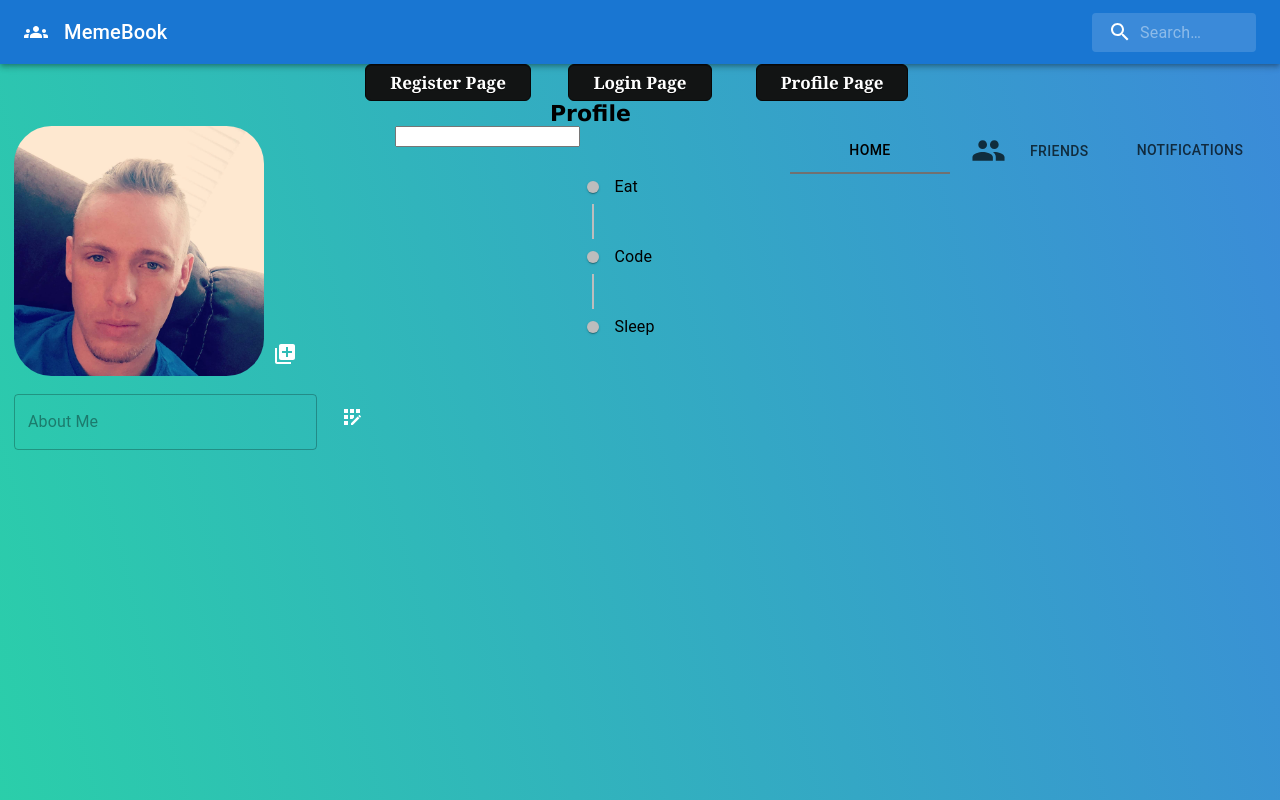
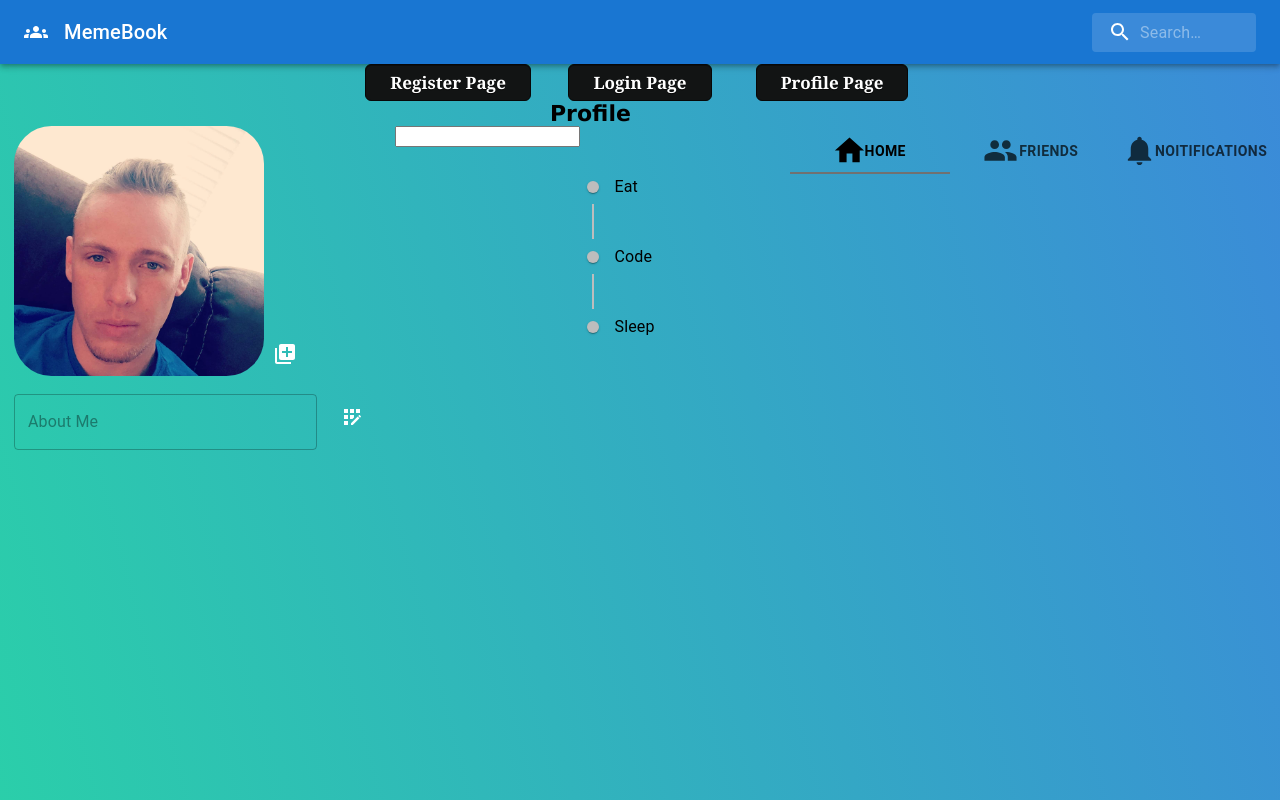
Before and after one commit to BrandonMCarlson/Socialmediauserstory-Front-End, a React (Create React App) app: page /profile in a window 1280 px wide. Shown: the top 800 px of the page. Built offline with nearby package versions, Linux system fonts and the light colour scheme; no server answers.

Commit message:
fix icons to tabs

```diff
--- a/src/components/pages/Profile.css
+++ b/src/components/pages/Profile.css
@@ -16,7 +16,7 @@
 
 .icon-tab-style {
     display: grid;
-    grid-template-columns: 1fr 1fr;
+    grid-template-columns: 30% 80%;
 }
 
 .text-tab-style {
@@ -55,3 +55,7 @@ label[data-shrink=false]+.MuiInputBase-formControl .css-1sqnrkk-MuiInputBase-inp
 .css-1u3bzj6-MuiFormControl-root-MuiTextField-root {
     margin-left: 14px!important;
 }
+
+.notifiactions-image-text {
+    margin-left: -12px;
+}
--- a/src/components/pages/Profile.jsx
+++ b/src/components/pages/Profile.jsx
@@ -8,6 +8,8 @@ import TabList from "@material-ui/lab/TabList";
 import TabPanel from "@material-ui/lab/TabPanel";
 import "./Profile.css";
 import PeopleIcon from '@mui/icons-material/People';
+import HomeIcon from '@mui/icons-material/Home';
+import NotificationsIcon from '@mui/icons-material/Notifications';
 import Post from "../Post";
 import AboutMe from "../AboutMe";
 import ProfilePhoto from "../ProfilePhoto";
@@ -45,10 +47,12 @@ const Profile = ({ getFriends, getAProfile, user, setUser, profile, setProfile }
                 <Box sx={{ borderBottom: 1, borderColor: "divider" }}>
                   <TabList onChange={handleChange} aria-label="lab API tabs example">
 
-                    <Tab label="Home" value="1" onClick={()=>setProfile(user)}/>
+                    <Tab label={ <div className={"icon-tab-style"}><HomeIcon
+                  fontSize="large"/><div className="text-tab-style"><b>Home</b></div></div>} value="1" />
                     <Tab label={ <div className={"icon-tab-style"}><PeopleIcon
-                  fontSize="large"/><div className="text-tab-style">Friends</div></div>} value="2" />
-                    <Tab  label="Notifications" value="3" />
+                  fontSize="large"/><div className="text-tab-style"><b>Friends</b></div></div>} value="2" />
+                    <Tab  label={ <div className={"icon-tab-style"}><NotificationsIcon
+                  fontSize="large"/><div className="text-tab-style notifiactions-image-text"><b>Noitifications</b></div></div>} value="3" />
 
                   </TabList>
                 </Box>
```
